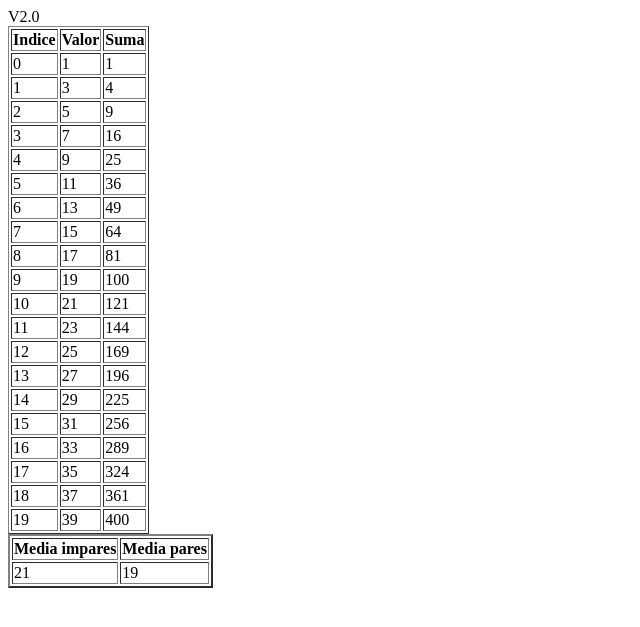
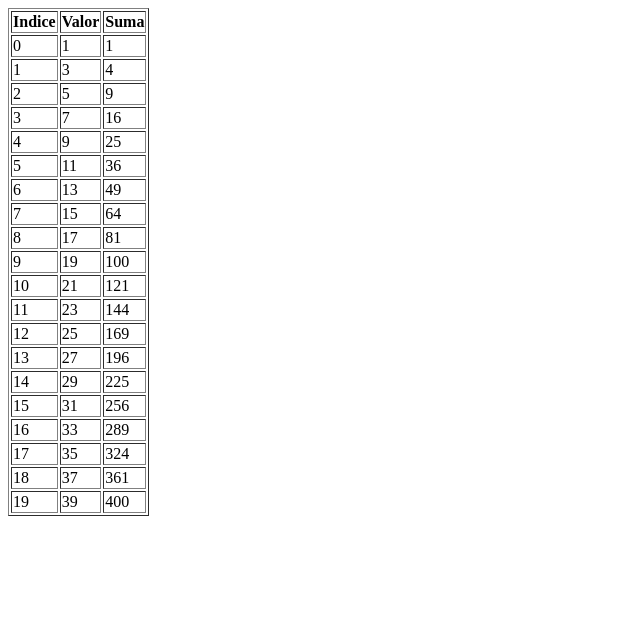
Before and after one commit to DianaD6/php, a PHP site: page /ej1a.php in a window 1280 px wide. Shown: the top 627 px of the page, without its empty margins (0-640 px from the left). Run offline with PHP 8.4, Linux system fonts and the light colour scheme.

Commit message:
Update ej1a.php

```diff
--- a/ut1/ej1a.php
+++ b/ut1/ej1a.php
@@ -41,43 +41,3 @@ $posicion++;
 ?>
 </BODY>
 </HTML>
-
-
-V2.0
-
-<HEAD><TITLE> Ejercicios arrays unidimensionales </TITLE></HEAD>
-<BODY>
-<?php
-echo "<table border='2'>";
-echo"	<tr>";
-echo"		<th>Media impares</th>";
-echo"		<th>Media pares</th>";
-echo"	</tr>";
-$i=1;
-$impar=array();
-while(count($impar)<20){
-
-	if($i%2  !=0){
-		array_push($impar, $i);
-	}
-	$i++;
-}
-$sumaImpar = 0;
-$sumaPar = 0;
-for($i=0; $i < count($impar); $i++){
-
-	if($i%2 != 0){
-		$sumaImpar=$sumaImpar+$impar[$i];
-	}else{
-		$sumaPar=$sumaPar+$impar[$i];
-	}
-}
-$mediaImpares = $sumaImpar/(count($impar)/2);
-$mediaPares = $sumaPar/(count($impar)/2);
-echo "<tr>";
-echo	"<td>$mediaImpares</td>";
-echo	"<td>$mediaPares</td>";
-echo "</tr>";
-?>
-</BODY>
-</HTML>
```
